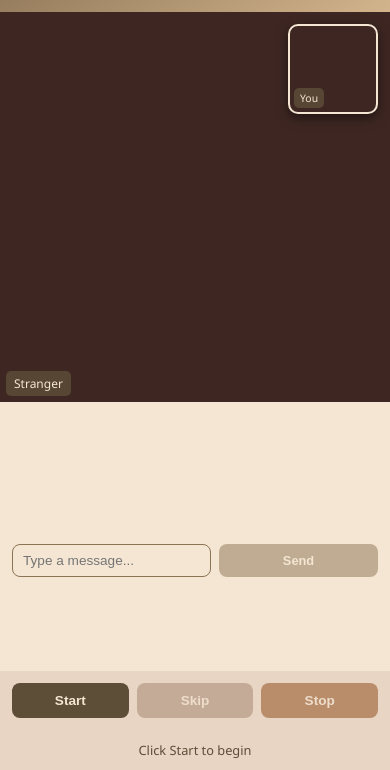
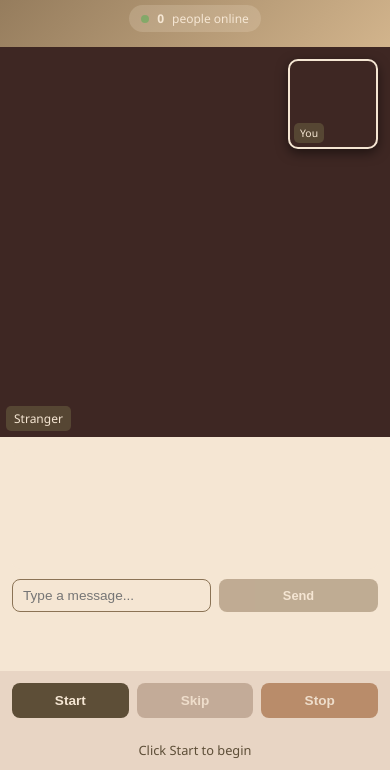
Before and after one commit to imaryannn/zyromeet, a website: page public/index.html in a window 390 px wide. Shown: the part 74-844 px from the top of the page. Drawn offline with nearby package versions, Linux system fonts and the light colour scheme; no server answers.

Commit message:
online people count

```diff
--- a/public/app.js
+++ b/public/app.js
@@ -87,6 +87,10 @@ socket.on('skipped', () => {
   updateStatus('Looking for someone...');
   cleanup();
   socket.emit('find-peer');
+});
+
+socket.on('online-count', (count) => {
+  updateOnlineCount(count);
 });
 
 async function start() {
@@ -229,4 +233,11 @@ function updateStatus(message) {
   status.textContent = message;
 }
 
+function updateOnlineCount(count) {
+  const onlineCounter = document.getElementById('onlineCounter');
+  if (onlineCounter) {
+    onlineCounter.textContent = count;
+  }
+}
+
 updateStatus('Click Start to begin');
--- a/public/index.html
+++ b/public/index.html
@@ -11,6 +11,10 @@
     <header>
       <h1>ZyroMeet</h1>
       <p>Connect with random strangers</p>
+      <div class="online-status">
+        <span class="online-dot"></span>
+        <span id="onlineCounter">0</span> people online
+      </div>
     </header>
 
     <div class="main-content">
--- a/public/style.css
+++ b/public/style.css
@@ -35,6 +35,41 @@ header h1 {
 header p {
   font-size: 1.2em;
   opacity: 0.8;
+  margin-bottom: 10px;
+}
+
+.online-status {
+  display: inline-flex;
+  align-items: center;
+  gap: 8px;
+  background: #E8D5C4;
+  padding: 8px 20px;
+  border-radius: 20px;
+  font-size: 0.95em;
+  color: #5D4E37;
+  font-weight: 500;
+}
+
+.online-dot {
+  width: 10px;
+  height: 10px;
+  background: #4CAF50;
+  border-radius: 50%;
+  animation: pulse 2s infinite;
+}
+
+@keyframes pulse {
+  0%, 100% {
+    opacity: 1;
+  }
+  50% {
+    opacity: 0.5;
+  }
+}
+
+#onlineCounter {
+  font-weight: 700;
+  color: #3E2723;
 }
 
 .main-content {
@@ -270,6 +305,18 @@ button:disabled {
   header p {
     font-size: 0.9em;
     color: #F5E6D3;
+    margin-bottom: 8px;
+  }
+
+  .online-status {
+    background: rgba(245, 230, 211, 0.2);
+    color: #F5E6D3;
+    padding: 6px 15px;
+    font-size: 0.85em;
+  }
+
+  #onlineCounter {
+    color: #F5E6D3;
   }
 
   .main-content {
@@ -396,6 +443,16 @@ button:disabled {
     font-size: 0.8em;
   }
 
+  .online-status {
+    font-size: 0.75em;
+    padding: 5px 12px;
+  }
+
+  .online-dot {
+    width: 8px;
+    height: 8px;
+  }
+
   .video-container:last-child {
     width: 90px;
     height: 90px;
```
Also changed, not shown: server.js (+10 -0 lines).
